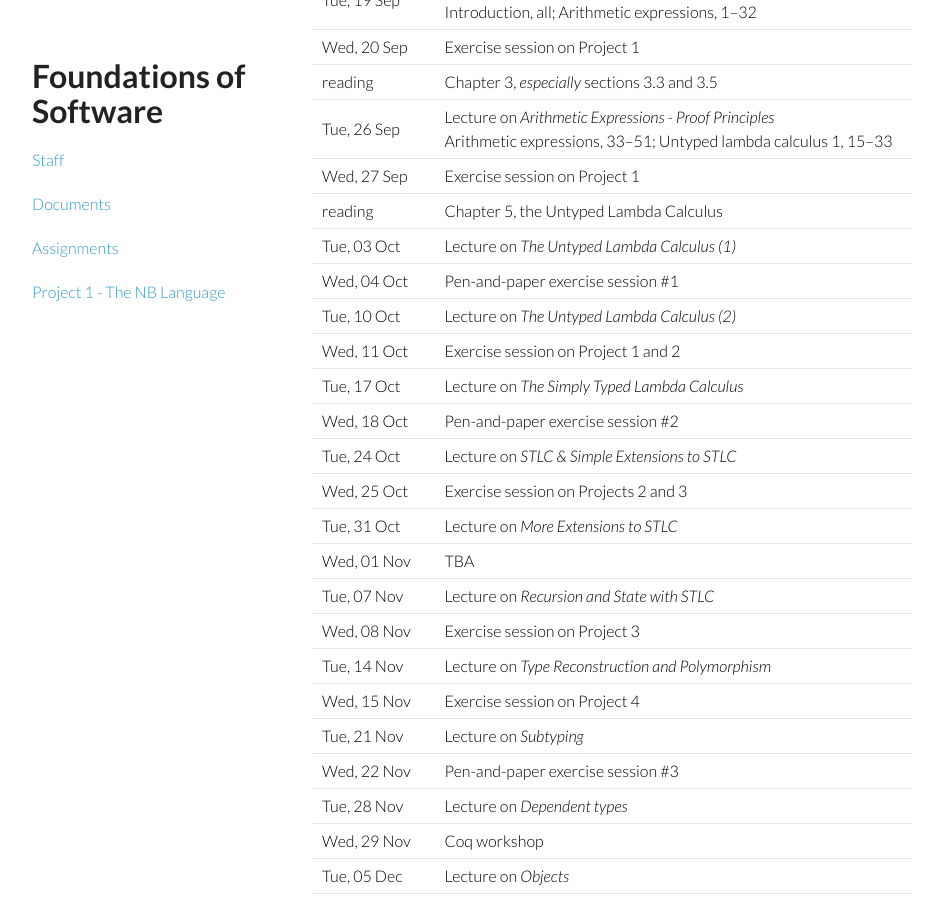
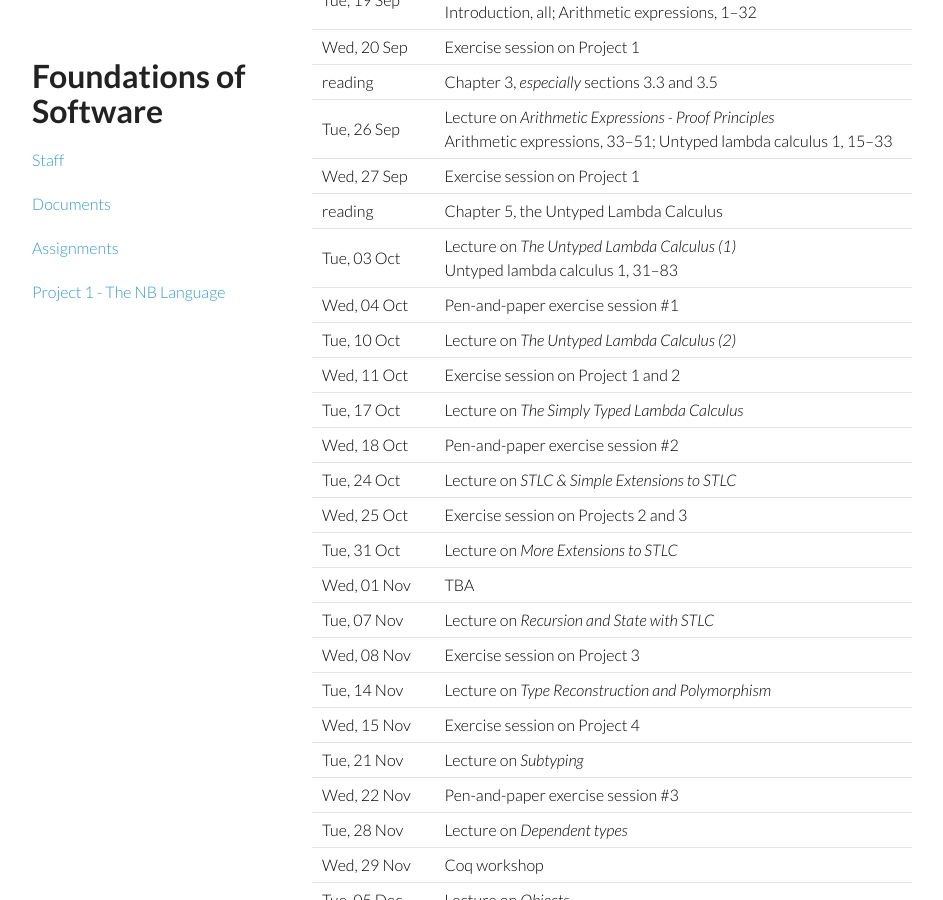
Before and after one commit to fos-2023/fos-2023.github.io, a Jekyll site: the page built from index.md, in a window 1280 px wide and 900 px high, scrolled down 1513 px. Shown: the whole window, without its empty margins (168-1111 px from the left). Built offline with Jekyll 4.4.1, drawn with Linux system fonts in a browser that asks for light colours.

Commit message:
generated for https://github.com/sjrd/fos/tree/a931218206051218aaeff8694315af8f05c905ec

```diff
--- a/index.md
+++ b/index.md
@@ -35,7 +35,7 @@ The schedule below is, to a small extent, still provisional.
 | Tue, 26 Sep | Lecture on *Arithmetic Expressions - Proof Principles*<br />Arithmetic expressions, 33--51; Untyped lambda calculus 1, 15--33 |
 | Wed, 27 Sep | Exercise session on Project 1 |
 | reading | Chapter 5, the Untyped Lambda Calculus |
-| Tue, 03 Oct | Lecture on *The Untyped Lambda Calculus (1)* |
+| Tue, 03 Oct | Lecture on *The Untyped Lambda Calculus (1)*<br />Untyped lambda calculus 1, 31--83 |
 | Wed, 04 Oct | Pen-and-paper exercise session #1 |
 | Tue, 10 Oct | Lecture on *The Untyped Lambda Calculus (2)* |
 | Wed, 11 Oct | Exercise session on Project 1 and 2 |
```
Also changed, not shown: 3 other files.
